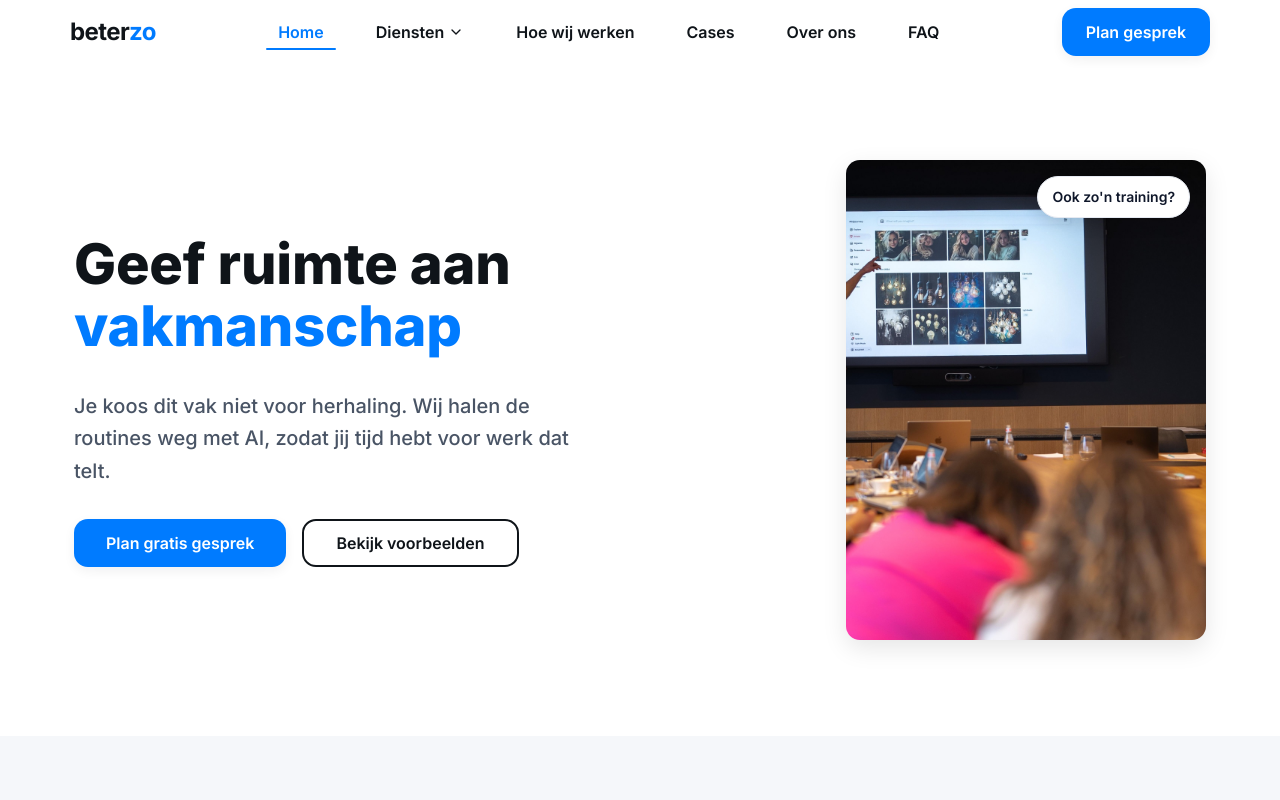
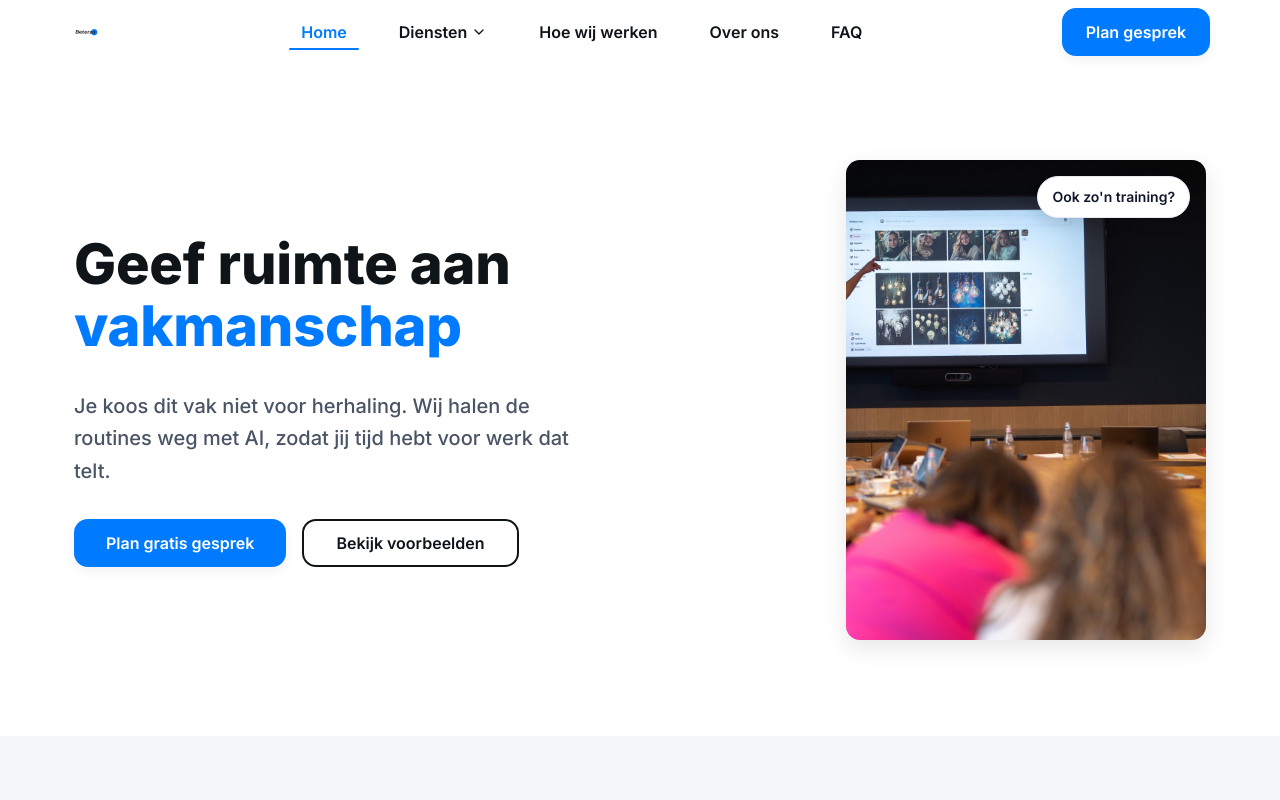
Before and after one commit to beterzo/beterzonieuwesite, a React (Vite) app: page / in a window 1280 px wide. Shown: the top 800 px of the page. Built offline with nearby package versions, Linux system fonts and the light colour scheme; the HTML template or start-up script is replaced by a standard one.

Commit message:
Refactor header and navigation

```diff
--- a/src/components/Header.tsx
+++ b/src/components/Header.tsx
@@ -3,12 +3,12 @@ import { Button } from "@/components/ui/button";
 import { Menu, X, ChevronDown } from "lucide-react";
 import { cn } from "@/lib/utils";
 import { useLocation } from "react-router-dom";
+import beterzLogo from "@/assets/beterzo-logo.png";
 
 const navigationItems = [
   { name: "Home", href: "/" },
   { name: "Diensten", href: "/diensten", hasDropdown: true },
   { name: "Hoe wij werken", href: "/hoe-wij-werken" },
-  { name: "Cases", href: "/cases" },
   { name: "Over ons", href: "/over-ons" },
   { name: "FAQ", href: "/faq" }
 ];
@@ -124,11 +124,13 @@ export default function Header() {
             <div className="flex-shrink-0">
               <a
                 href="/"
-                className="flex items-center space-x-2 focus:outline-none focus:ring-2 focus:ring-primary focus:ring-offset-2 rounded-lg"
+                className="flex items-center focus:outline-none focus:ring-2 focus:ring-primary focus:ring-offset-2 rounded-lg"
               >
-                <div className="text-2xl font-bold text-foreground tracking-tight">
-                  beter<span className="text-primary">zo</span>
-                </div>
+                <img
+                  src={beterzLogo}
+                  alt="Beterzo"
+                  className="h-8 w-auto"
+                />
               </a>
             </div>
 
```
Also changed, not shown: src/assets/beterzo-logo.png (added).
